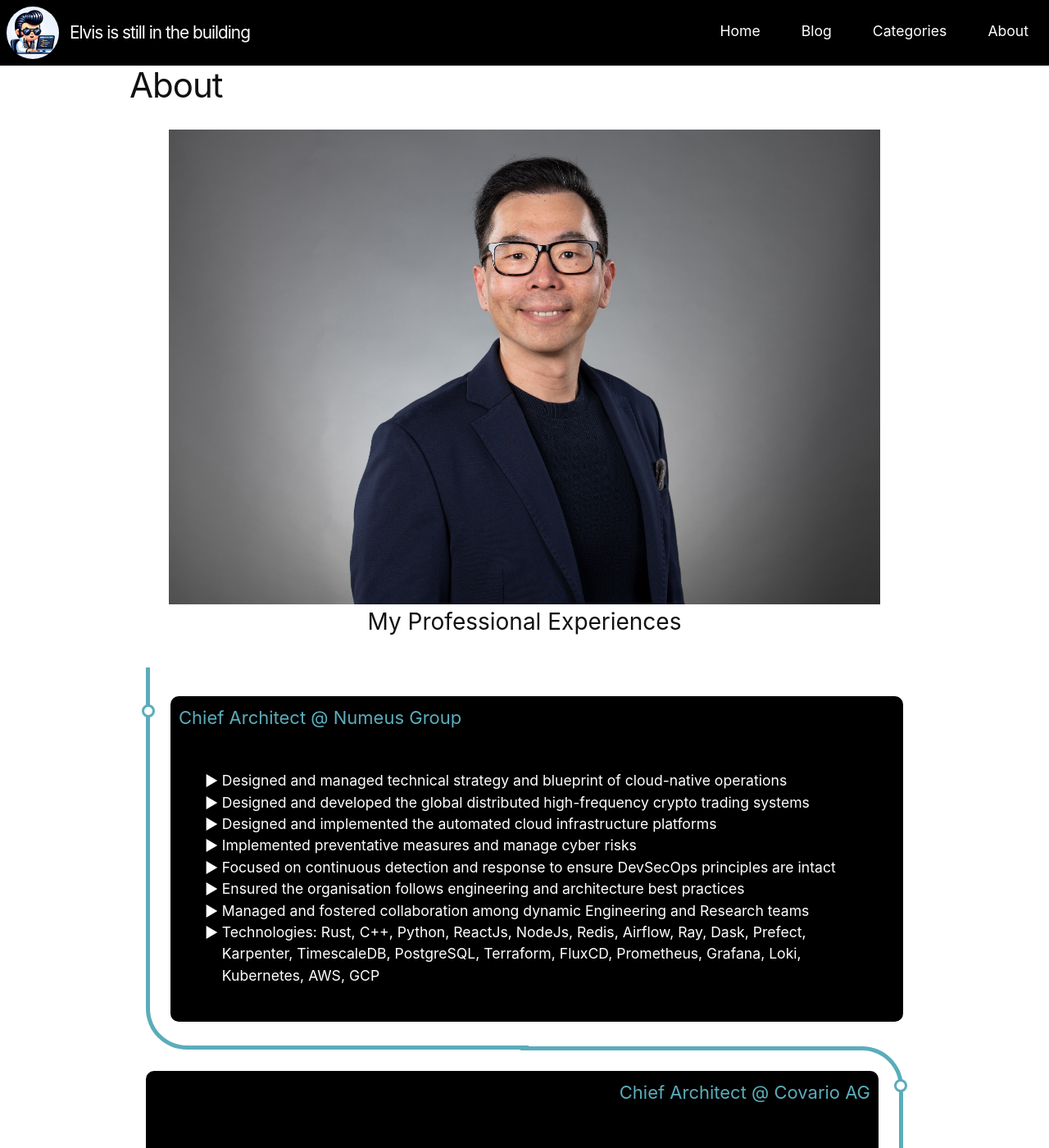
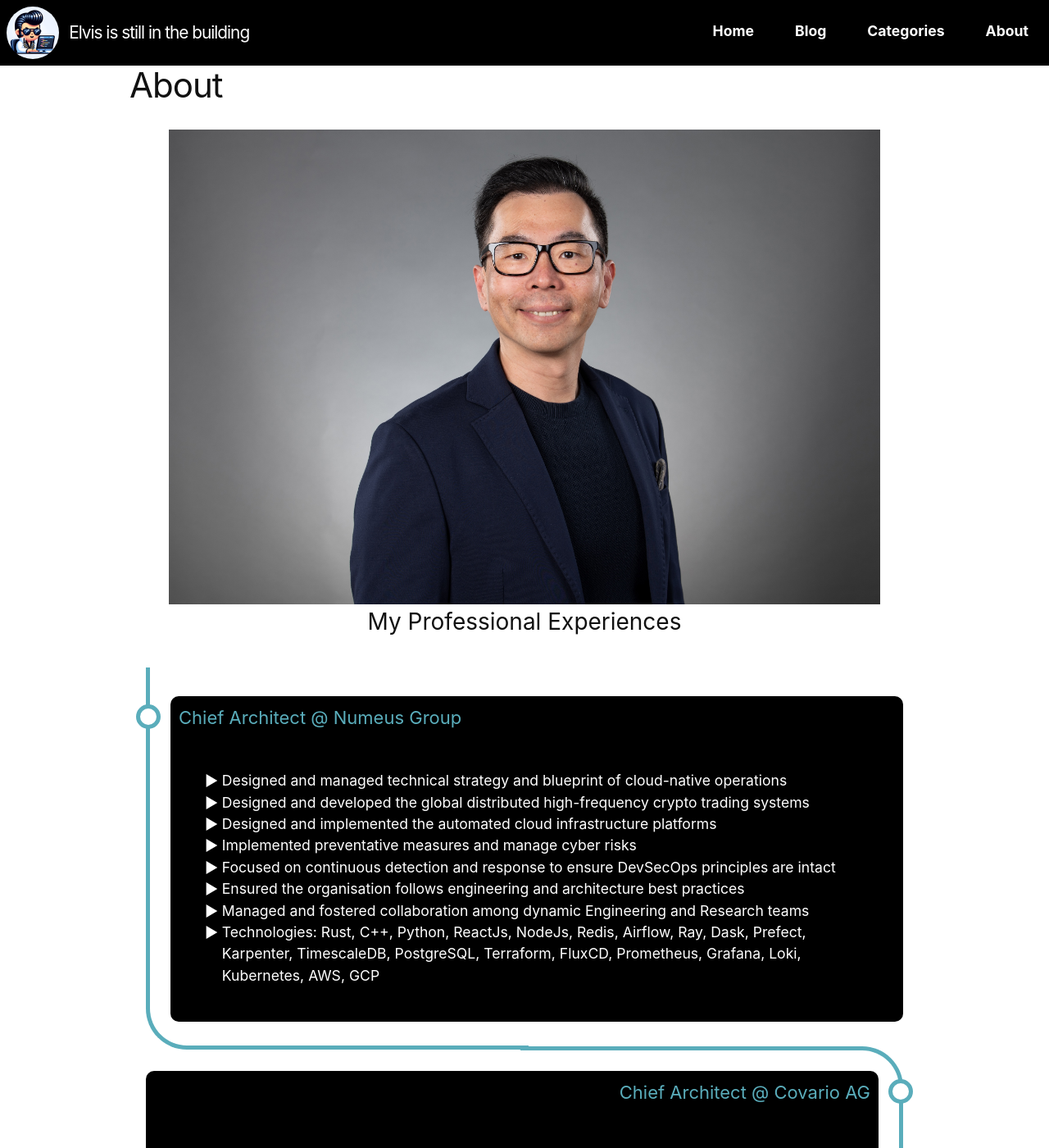
Before and after one commit to elvishsu66/elvishsu66.github.io, a Jekyll site: the page built from about.html, in a window 1280 px wide and 1400 px high. Shown: the whole window at 82% size. Built offline with Jekyll 4.4.1, drawn with Linux system fonts in a browser that asks for light colours; some of the changed text lies outside the part shown.

Commit message:
Update layout

```diff
--- a/_config.yaml
+++ b/_config.yaml
@@ -22,6 +22,13 @@
   - jekyll-seo-tag
   - jekyll-sitemap
 
+# html minify
+compress_html:
+  clippings: all
+  comments: all
+  endings: []
+  profile: false
+
 google_analytics: G-M47EN9ZR37
 
 disqus:
--- a/_includes/footer.html
+++ b/_includes/footer.html
@@ -1,16 +1,19 @@
 <footer class="site-footer">
     <div class="item">
-      <h2>{{ site.title | escape }}</h2>
+      <p><strong>{{ site.title | escape }}</strong></p>
       <p>{{ site.description | escape }}</p>
     </div>
     <div class="item">
       <p>
-        &copy; Copyright Elvis Hsu
+        <a href="https://www.linkedin.com/in/elvishsu/" target="_blank" title="Connect with me on LinkedIn">LinkedIn</a>
+        | <a href="https://github.com/elvishsu66" target="_blank" title="My GitHub Profile">GitHub</a>
+        | <a href="https://x.com/elvishsu" target="_blank" title="Follow me on X">X</a>
+        | <a href="{% link privacy.md %}">Privacy</a>
+        | <a href="{% link license.md %}">License</a>
       </p>
       <p>
-        Power by <a href="https://github.com/elvishsu66/elvishsu66.github.io" target="_blank">GitHub Pages</a>
-        | <a href="{% link privacy.md %}">Privacy</a>
-        | <a href="{% link license.md %}">License</a></p>
+        &copy; {{ site.time | date: '%Y' }} Copyright Elvis Hsu
+      </p>
     </div>
     <img class="hello" src="{{ '/assets/images/icon-logo-waving.png' | relative_url }}" alt="Logo"/>
 </footer>
--- a/_sass/_base.scss
+++ b/_sass/_base.scss
@@ -73,6 +73,7 @@
 a {
   color: $link-base-colour;
   text-decoration: none;
+  font-weight: bold;
 
   &:visited {
     color: $link-visited-colour;
--- a/_sass/_layout.scss
+++ b/_sass/_layout.scss
@@ -160,6 +160,7 @@
   background-color: $brand-colour;
   color: $background-colour;
   display: flex;
+  @include relative-font-size(.9);
   a {
     color: $background-colour;
     &:hover {
@@ -172,13 +173,16 @@
   .item {
     flex: 1;
     padding: 10px 25px;
+    &:nth-child(odd) {
+      text-align: right;
+    }
   }
 
   img.hello {
     position: absolute;
     width: 150px;
     right: 0;
-    top: -40px;
+    top: -50px;
     @include media-query(932px) {
       // display: none;
       width: 80px;
@@ -189,12 +193,15 @@
 
   @include media-query($on-mobile) {
     flex-direction: column;
-    text-align: center;
     h2, p {
       margin-bottom: 5px;
     }
     .item {
       padding: 3px 5px;
+      text-align: center;
+      &:nth-child(odd) {
+        text-align: center;
+      }
     }
   }
 }
--- a/_sass/_timeline.scss
+++ b/_sass/_timeline.scss
@@ -86,13 +86,13 @@
 
     /* Timeline dot  */
     .title::before {
-    content: "";
+        content: "";
         position: absolute;
-        width: 10px;
-        height: 10px;
+        width: 20px;
+        height: 20px;
         background: white;
         border-radius: 999px;
-        border: 3px solid $link-base-colour;
+        border: 5px solid $link-base-colour;
     }
 
     /* text right if the card is even  */
@@ -102,11 +102,11 @@
 
     /* setting dot to the left if the card is odd */
     &:nth-child(odd) > .info > .title::before {
-        left: -45px;
+        left: -52px;
     }
 
     /* setting dot to the right if the card is odd */
     &:nth-child(even) > .info > .title::before {
-        right: -45px;
+        right: -52px;
     }
 }
--- a/index.html
+++ b/index.html
@@ -26,5 +26,5 @@
 </p>
 
 <p>
-📈 Let’s connect and explore how we can drive technological innovation and business growth together. I’m excited about what the future holds and am looking forward to making a significant impact!
+📈 Let’s <a href="https://www.linkedin.com/in/elvishsu/" target="_blank">connect</a> and explore how we can drive technological innovation and business growth together. I’m excited about what the future holds and am looking forward to making a significant impact!
 </p>
```
Also changed, not shown: other parts of index.html (+1 -1 lines), assets/images/icon-logo.png (added), assets/images/logo-github.png (added), 2 other files.
